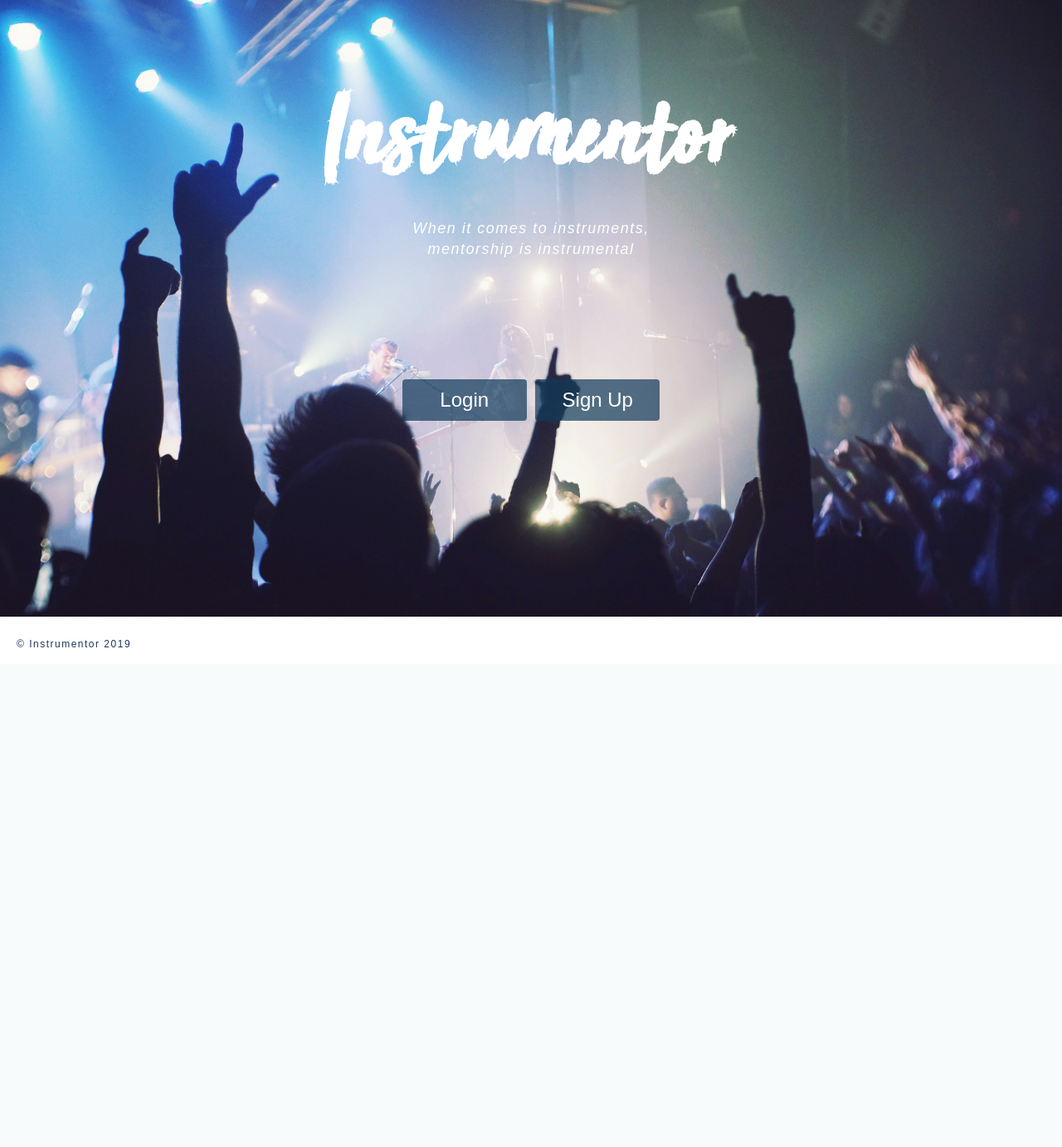
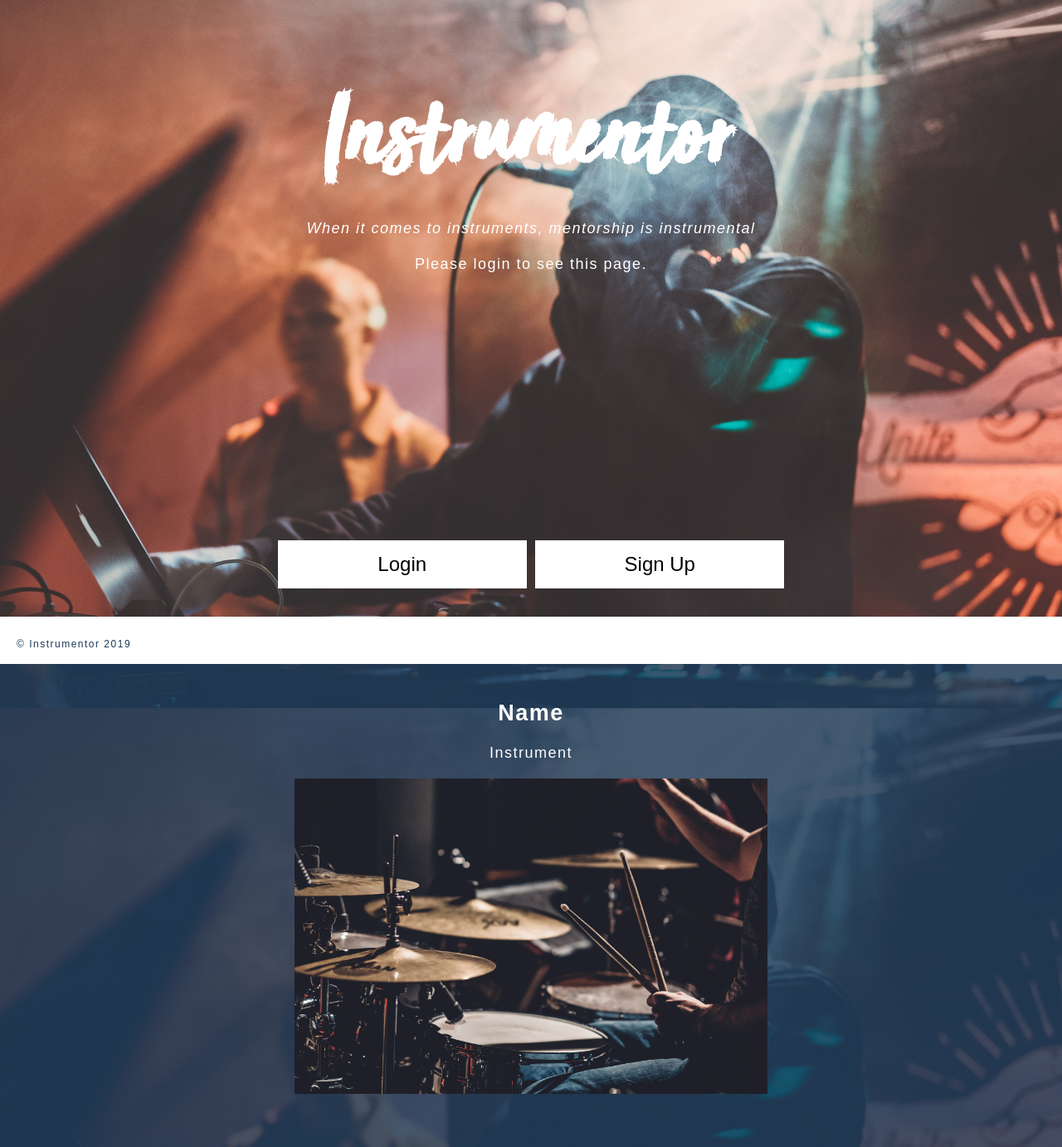
Before and after one commit to ICBNZ/musicapp, a Django app: page /accounts/login/?next=/home/ in a window 1280 px wide. Shown: the whole page at 83% size. Before the commit the page ends 780 px from the top, so only its background shows below. Run offline with Django 3.2, Linux system fonts and the light colour scheme.

Commit message:
Revert "login, home pages, tutor profiles"
This reverts commit 1b8b944a92543ebfb90a7c1fdf090045102bf4d8.

```diff
--- a/musicapp_project3/home/templates/base.html
+++ b/musicapp_project3/home/templates/base.html
@@ -7,26 +7,18 @@
     {% load static %}
       <link rel="stylesheet" id="style" href="{% static 'style.css' %}" type="text/css" media="all">
   </head>
-  <header>
-    <div id="logo">
-      <h2>Instrumentor</h2>
-    </div>
-    <form class="logout-btn" action="{% url 'logout' %}" method="post">
-                {% csrf_token %}
-    <button id="button2" type="submit">Logout</button></form>
-
      <!-- BODY -->
-    <body id="background_2">
+      <body id="background_1">
         <header>
           <!-- MAIN TITLE -->
-              <h1>Welcome {{user.username}}</h1>
-        </header>
-
-        <div id ="maincontent">
+              <h1>Instrumentor</h1>
+              <br>
+              <i><p>When it comes to instruments, mentorship is instrumental</p></i>
               {% block content %}
               {% endblock %}
 
-        </div>
+
+
     <!--FOOTER -->
     <footer>
        <p>&copy; Instrumentor 2019</p>
--- a/musicapp_project3/home/templates/home/student.html
+++ /dev/null
@@ -1,3 +0,0 @@
-{% extends "base.html" %}
-
-{% endfor %}
--- a/musicapp_project3/home/templates/home/tutor.html
+++ /dev/null
@@ -1,3 +0,0 @@
-{% extends "base.html" %}
-
-{% endfor %}
--- a/musicapp_project3/home/urls.py
+++ b/musicapp_project3/home/urls.py
@@ -7,15 +7,17 @@ from . import views
 urlpatterns = [
     path('', views.home, name='home'),
     path('home', views.home, name='home'),
-
-]
+    path('tutors/', views.tutors, name='tutors'),
+    path('students/', views.students, name = 'students'),
 
 
 
 
-'''
-path('tutor/<id>', views.TutorSearchView.as_view(), name='tutors'),
-path('tutors', views.tutor, name='tutors'),
-path('students', views.student, name='students'),
-path('student/<id>', views.StudentSearchView.as_view(), name='student'),
-'''
+
+    #path('tutors', views.tutors, name="tutors"),
+    #path('students', views.tutors, name="students"),
+    #path('tutor/<int:pk>', views.tutors, name='tour_detail'),
+    #path('student/<int:id>', views.agent_account, name='agent_account'),
+
+
+]
--- a/musicapp_project3/static/style.css
+++ b/musicapp_project3/static/style.css
@@ -63,14 +35,12 @@ body{
  font-size: 18px;
  line-height:25px;
  background-size: 100%;
- background-color: black;
- background-image: url(images/concert2.jpg);
  background-repeat:no-repeat;
  background-position: top;
  background-attachment: fixed;
  background-size: cover;
 }
-body h1 {
+body h1{
  margin: 0;
  font-size: 10vw;
  padding: 150px 10px 20px 0;
@@ -79,40 +49,31 @@ body h1 {
  text-align: center;
  color: white;
  }
- h5 {
-  font-size: 1vw;
-  font-family: 'Sun Valley';
-  color: white;
-  }
-#search {
- margin: 0;
- font-size: 2vw;
- padding: 10px;
- line-height: 50px;
- text-align: center;
- color: white;
- }
-
-#maincontent{
-  overflow: auto;
-}
 /********** BACKGROUNDS */
 /* base.html background */
 #background_1{
- background-size: 100%;
- background-image: url(images/live-concert.jpg);
- background-repeat:no-repeat;
- background-position: top;
- background-attachment: fixed;
- background-size: cover;
-}
-#background_2{
  background-size: 100%;
  background-image: url(images/concert2.jpg);
  background-repeat:no-repeat;
  background-position: top;
  background-attachment: fixed;
  background-size: cover;
+}
+
+/****** PROFILE CARDS   */
+.card-shadow{
+ color: grey;
+ width: 200;
+}
+.back-card{
+ color: white;
+ width: 10%;
+ height: 220;
+}
+.card-body{
+  width: 50%;
+}
+.card-text{
 }
 
 /***** MODALS           */
@@ -132,49 +93,24 @@ body h1 {
 }
 
 /************** BUTTONS */
+/* Main Buttons */
+/* Main Buttons */
 .btn-group{
-  margin-top:5px;
+  margin-top:300px;
   width: 100%;
   display:inline-block;
   text-align: center;
-  padding-bottom: 5px;
 }
-.btn-group .button1 {
-    background-color: rgba(16, 57, 90, 0.7);
-    color: white;
+.btn-group button {
+    background-color: #FFFFFF;
+    color: black;
+    padding: 15px 25px;
     cursor: pointer;
-    width: 150px;
-    height: 50px;
-    border-radius: 4px;
+    width: 300px;
     border: none;
     text-align: center;
     font-size: 24px;
     margin: 2px;
-}
-#button1 {
-    background-color: rgba(255, 255, 255, 0.7);
-    color: rgba(16, 57, 90, 0.7);
-    cursor: pointer;
-    width: 150px;
-    height: 40px;
-    border-radius: 4px;
-    border: none;
-    text-align: center;
-    font-size: 24px;
-    margin-top: 5px;
-}
-#button2 {
-    background-color: rgba(255, 255, 255, 0.7);
-    color: rgba(16, 57, 90, 0.7);
-    cursor: pointer;
-    width: 150px;
-    height: 40px;
-    border-radius: 4px;
-    border: none;
-    text-align: center;
-    float: right;
-    font-size: 24px;
-    margin-top: 5px;
 }
 .btn-group button:not(:last-child) {
     border-right: none;
@@ -195,14 +131,6 @@ a{
 }
 a:hover{
  color:#6BA0BB;
-}
-a{
-  color: white;
-  text-decoration: none;
-  font-size:20px;
-}
-a:hover{
-  color:#6BA0BB;
 }
 
 /* Containers  */
@@ -244,20 +172,19 @@ a:hover{
 /************** HEADERS   */
 .header {width:95%;}
 header {
- min-height:400px;
+ min-height:670px;
  text-align:center;
  color: white;
  margin:0;
  padding-bottom: 50px;
 }
 header h2{
-  float: left;
- font-size: 3em;
+ font-size: 1em;
  font-family: 'Sun Valley';
 }
 header h3{
  margin: 0;
- padding-top: 100px;
+ padding-top: 80px;
  font-size: 40px;
  color: white;
  line-height: 40px;
@@ -330,87 +254,107 @@ nav:hover{
 .dropdown:hover .dropdown-content {
  display: block;
 }
+
 /*****        LOGO  ******/
+#logo img{
+ float: left;
+ width: 25%;
+ padding: 18px;
+ opacity: 0.8;
+}
+
+/* Sidebar */
+#sidebar{
+ position: fixed;
+ top: 85px;
+ padding: 20px;
+ float: top;
+ width: 50px;
+ margin:0;
+}
+#sidebar img{
+ width:50px;
+ height:50px;
+}
+#sidebar img:hover{
+opacity: 0.8;
+}
 
 /******          FORM *****/
-.login{
+form{
   padding: 20px;
   margin: auto;
   border: none;
+  position:relative;
   width:50%;
   height: 60%;
   overflow:scroll;
-  text-align: center;
 }
 label{
-  color: white;
   padding: 20px;
-  margin: 10px 10px 10px 10px;
+  margin: 60px 10px 10px 10px;
   font-size: 20px;
 }
 label:after {
   content: " ";
 }
-input[type=text], [type=email], [type=password], [type=logout],select {
-    width: 180px;
-    height:30px;
+input[type=text], [type=email], [type=password], select {
+    width: 70%;
     padding: 8px 40px 0 0 ;
-    margin: 10px 30px 20px 30px ;
+    margin: 10px 30px 10px 30px ;
     display: inline-block;
     border: 1px solid #ccc;
     border-radius: 4px;
     box-sizing: border-box;
+    text-align: left;
 }
-input #loginbtn{
-  color: rgba(26, 57, 88, 0.8);
+input[type=submit]{
+  color: white;
   text-align: center;
   margin: auto;
   padding:20px;
-  width: 200px;
-  height: 40px;
 }
-.logout{
-  margin-top: 0;
-  float:right;
-}
+
 /*** BOXES */
 .content2{
-  padding-bottom: 5%;
+  padding: 5% 0 5% 0;
+  font-size: 18px;
   color:white;
   text-align: center;
   background-color:rgba(26, 57, 88, 0.8);
-  width:100%;
 }
-
-.boxes p{
-  color: black;
-  text-align: left;
-  padding-left: 20px;
+.boxes h3{
+ color: #1A3958;text-align: center;
 }
+.boxes p{ text-align: center;}
 .boxes {
- margin: 20px;
+ display: flex;
+ flex-wrap: nowrap;
  justify-content: center;
- width: 100%;
- flex-wrap: wrap;
 }
-.boxcontainer{
-  background-color: white;
-  height:300px;
-  width: 250px;
-  margin:auto;
-  overflow:hidden;
-  z-index: -1;
-}
-
-#box img{
- height:200px;
+.contactboxes {
+ display: flex;
  justify-content: center;
  align-items: stretch;
 }
+.boxes #box img{
+ height:380px;
+}
+.boxes #box2 img{
+ margin:auto;
+ display: inline;
+ width: 25%;
+ float:left;
+ padding: 20px 0 60px 0;
+}
+.boxes #box3 img{
+   height:380px;
+}
+.flex-container{
+ display: flex;
+ flex-flow: row wrap;
+}
 
-.flexbox {
-  display: flex;
-}
 /****    FOOTER */
 footer {
  padding: 0 10px 0 10px;
--- a/musicapp_project3/templates/registration/login.html
+++ b/musicapp_project3/templates/registration/login.html
@@ -1,32 +1,17 @@
+{% extends "base.html" %}
 {% load static %}
-<html lang="en-US">
-<!-- HEAD -->
-  <head>
-    <meta charset="UTF-8">
-    <title>Instrumentor</title>
-    {% load static %}
-    <link rel="stylesheet" id="style" href="{% static 'style.css' %}" type="text/css" media="all">
-  </head>
-     <!-- BODY -->
+{% block content %}
 
-    <body id="background_1">
-      <header>
-            <!-- MAIN TITLE -->
-            <h1 id="home">Instrumentor</h1>
-            <br>
-            <i><p>When it comes to instruments,<br>  mentorship is instrumental</p></i>
-      </header>
-
-      <div id ="maincontent">
-        {% block content %}
 {% if form.errors %}
   <p>Your username and password didn't match. Please try again.</p>
 {% endif %}
+
 {% if next %}
   {% if user.is_authenticated %}
     <p>Your account doesn't have access to this page. To proceed,
     please login with an account that has access.</p>
   {% else %}
+    <p>Please login to see this page.</p>
   {% endif %}
 {% endif %}
 
@@ -35,6 +20,18 @@
         <button class="button1">Login</button>
         <button class="button1">Sign Up</button>
         </div>
+        </header>
+
+        <!--  PROFILE BOXES      -->
+        <section class="content2">
+        <section class="boxes">
+        <span id="box"><h2>Name</h2>
+          <p>Instrument</p>
+          <a href="profile.html" alt="Profile"></a>
+          <img src="{% static 'images/drums.jpg' %}"/>
+        </span>
+        </section>
+        </section>
 
     <!-- MODAL 1 - LOGIN -->
     <section id="modal" class="containerm">
@@ -42,7 +39,7 @@
     <span id="close" class="close">&times;</span>
 
         <!-- Modal 1 login form -->
-        <form class="login" method="post" action="{% url 'login' %}">
+        <form method="post" action="{% url 'login' %}">
         {% csrf_token %}
         <table>
         <tr>
@@ -54,23 +51,9 @@
         <td>{{ form.password }}</td>
         </tr>
         </table>
-          <button id="button1" type="submit" value="login">Login</button>
+        <input type="submit" value="login" />
         <input type="hidden" name="next" value="{{ next }}" />
+        </form>
         <p><a href="{% url 'password_reset' %}">Lost password?</a></p>
-        </form>
-
         </section>
 {% endblock %}
-    </div>
-
-
-
-      <!--FOOTER -->
-      <footer>
-      <p>&copy; Instrumentor 2019</p>
-      </footer>
-
-      <!-- Javascript  -->
-      <script src="{% static 'javascript.js' %}"></script>
-      </body>
-      </html>
```
Also changed, not shown: other parts of musicapp_project3/static/style.css (+20 -72 lines), musicapp_project3/home/templates/home.html (+23 -15 lines), musicapp_project3/home/templates/home/profile.html (+0 -11 lines), musicapp_project3/home/templates/home/students.html (added, +22 -0 lines), musicapp_project3/home/templates/home/tutors.html (added, +25 -0 lines), musicapp_project3/home/views.py (+17 -31 lines), musicapp_project3/db.sqlite3, musicapp_project3/static/images/accounticon.png (deleted), musicapp_project3/static/images/audience.jpg (deleted), musicapp_project3/static/images/backgroundlive_test.jpg (deleted), musicapp_project3/static/images/live-concert.jpg (deleted), 4 other files. Lines whose indentation alone changed are shown as unchanged.
